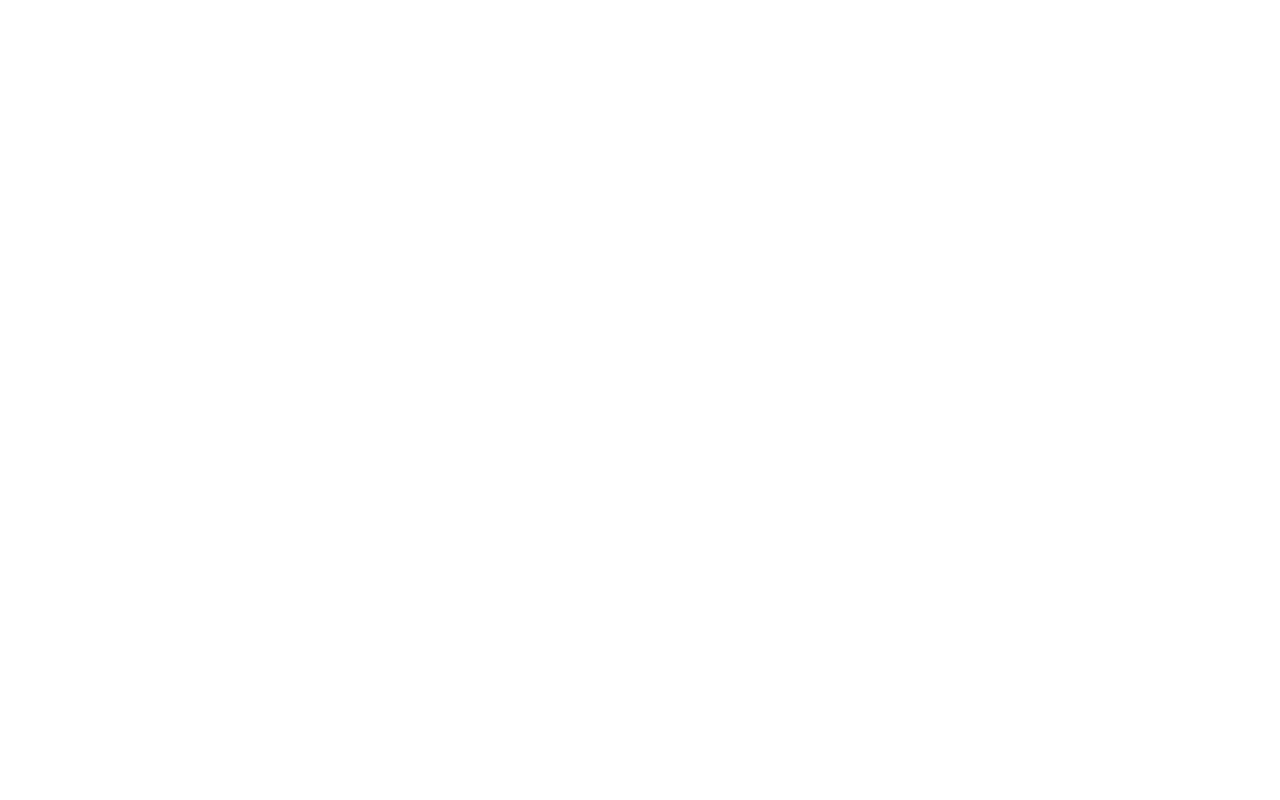
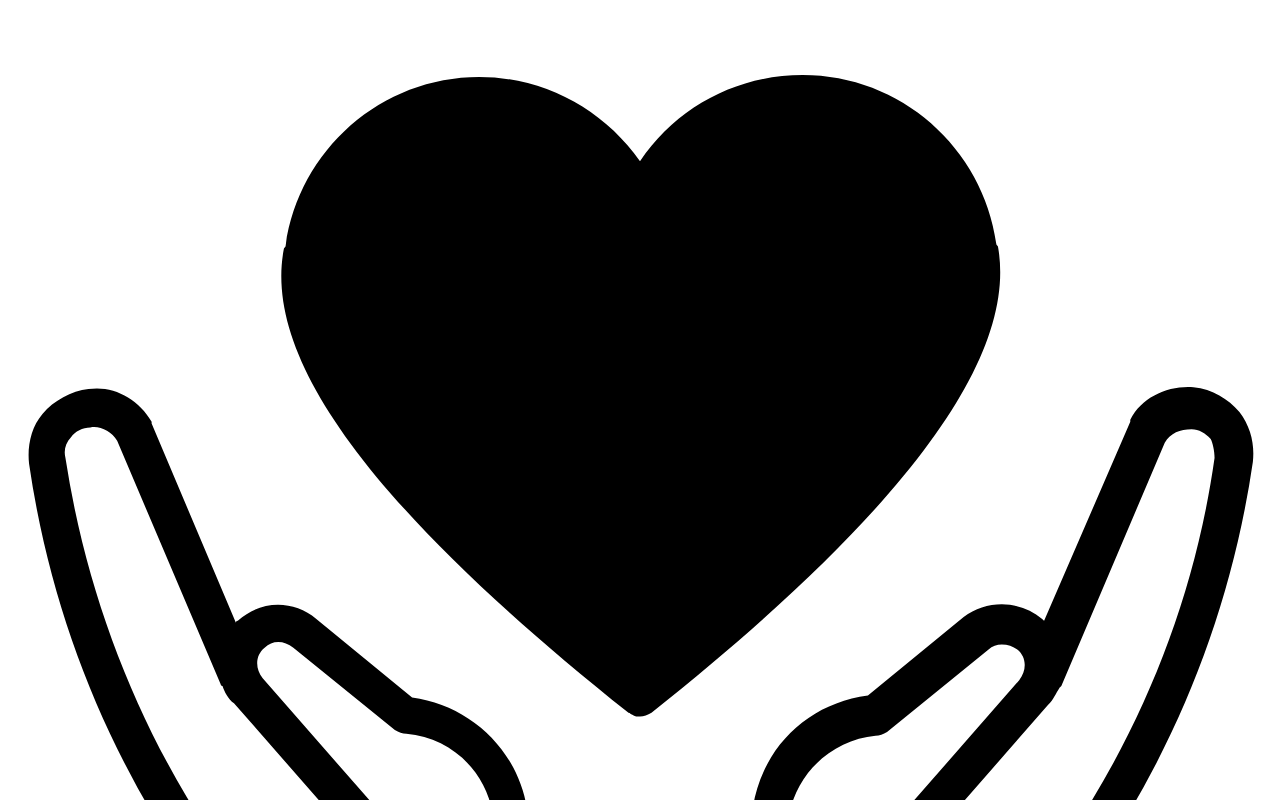
Before and after one commit to Zegzag11/7-javas-1, a plain HTML site: page index.html in a window 1280 px wide. Shown: the top 800 px of the page. Drawn offline with Linux system fonts and the light colour scheme.

Commit message:
Поработали)

```diff
--- a/index.html
+++ b/index.html
@@ -8,6 +8,6 @@
 	<script src="./app.js"></script>
 </head>
 <body>
-
+	<img src="./love_protection_custody_concern_humanity_care_icon_252448.svg" alt="" srcset="">
 </body>
 </html>
```
Also changed, not shown: love_protection_custody_concern_humanity_care_icon_252448.svg (added).
